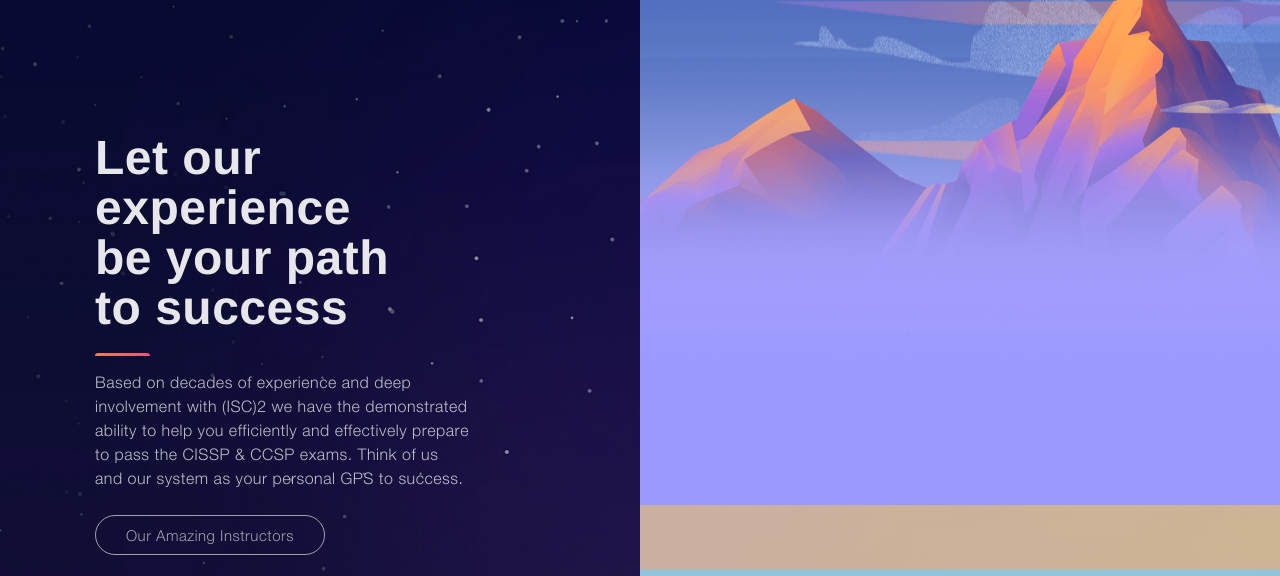
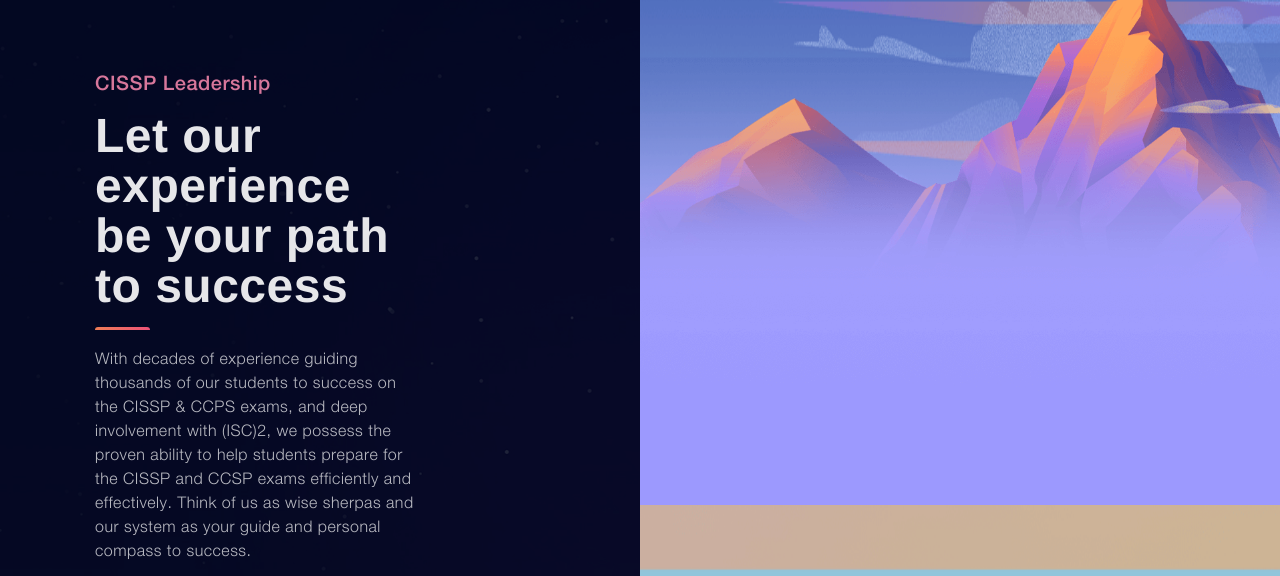
Before and after one commit to WebKing0121/dstn-frontend, an Angular app: page /home in a window 1280 px wide. Shown: the part 2016-2592 px from the top of the page. Built offline with nearby package versions, Linux system fonts and the light colour scheme.

Commit message:
update cissp-leadership section

```diff
--- a/src/app/pages/home/home.component.html
+++ b/src/app/pages/home/home.component.html
@@ -4,14 +4,15 @@
       <div class="sp-title d-flex flex-column"><span>CISSP & CCSP</span><span>Masterclasses</span></div>
       <div class="sp-spacer ml-1 my-4"></div>
       <div class="sp-description ml-1">
-              <span>We are your guides to lead you on the path to success on the CISSP & CCSP exams and to being a better security professional</span>
+        <span>We are your guides to lead you on the path to success on the CISSP & CCSP exams and to being a better
+          security professional</span>
       </div>
     </div>
   </div>
-  <div class="img-con rellax" data-rellax-speed="1" data-rellax-sm-speed="0" >
+  <div class="img-con rellax" data-rellax-speed="1" data-rellax-sm-speed="0">
     <div class="img-clouds rellax" data-rellax-speed="0"></div>
-      <div class="img-mountain rellax" data-rellax-speed="-2" data-rellax-sm-speed="0" ></div>
-      <div class="img-trees rellax" data-rellax-speed="2" data-rellax-sm-speed="0" ></div>
+    <div class="img-mountain rellax" data-rellax-speed="-2" data-rellax-sm-speed="0"></div>
+    <div class="img-trees rellax" data-rellax-speed="2" data-rellax-sm-speed="0"></div>
     <div class="sp-gradient rellax"></div>
     <div class="img-people rellax" data-rellax-speed="9" data-rellax-sm-speed="0"></div>
   </div>
@@ -25,23 +26,33 @@
       </div>
       <div class="sp-spacer my-3 pt-1"></div>
       <div class="sp-description">
-              <span>An unguided journey can be inefficient and time-consuming, and often leads to missteps. There is an verwhelming amount of study material available. We can help you focus on what is critical to success.</span>
+        <span>An unguided journey can be inefficient and time-consuming, and often leads to missteps. There is an
+          verwhelming amount of study material available. We can help you focus on what is critical to success.</span>
       </div>
     </div>
   </div>
 </div>
 <div class="sp-cissp-leadership sp-item row align-items-center">
+  <div class="bg"></div>
   <div class="sp-txt-con col-sm-12 col-lg-6 col-md-6 position-relative align-items-end">
     <div class="pr-0 sp-res-width">
+      <div class="sp-mark mb-3">
+        <span>CISSP Leadership</span>
+      </div>
       <div class="sp-title">
         <span>Let our experience be your path to success</span>
       </div>
-          <div class="sp-spacer"></div>
-          <div class="sp-description">Based on decades of experience and deep involvement with (ISC)2 we have the demonstrated ability to help you efficiently and effectively prepare to pass the CISSP & CCSP exams. Think of us and our system as your personal GPS to success.</div>
+      <div class="sp-spacer my-3"></div>
+      <div class="sp-description mb-3">
+        <span>With decades of experience guiding thousands of our students to success on the CISSP & CCPS exams, and
+          deep involvement with (ISC)2, we possess the proven ability to help students prepare for the CISSP and CCSP
+          exams efficiently and effectively. Think of us as wise sherpas and our system as your guide and personal
+          compass to success.</span>
+      </div>
       <a class="btn sp-button" href="our-team/our-team.html">Our Amazing Instructors</a>
     </div>
   </div>
-  <div class="col-sm-12 col-lg-6 col-md-6 img-con rellax" data-rellax-speed="0">
+  <div class="sp-img-con col-sm-12 col-lg-6 col-md-6 img-con rellax" data-rellax-speed="0">
     <div class="img-clouds"></div>
     <div class="img-mountain--leadership rellax" data-rellax-speed="0"></div>
     <div class="img-people rellax" data-rellax-speed="3" data-rellax-xs-speed="0"></div>
@@ -49,7 +60,8 @@
 </div>
 <div class="sp-video sp-item row d-flex flex-column justify-content-center align-items-center">
   <span class="img-video"></span>
-  <iframe width="100%" height="100%" src="https://www.youtube.com/embed/GEqSpsbHdCY" frameborder="0" allow="accelerometer; autoplay; encrypted-media; gyroscope; picture-in-picture" allowfullscreen></iframe>
+  <iframe width="100%" height="100%" src="https://www.youtube.com/embed/GEqSpsbHdCY" frameborder="0"
+    allow="accelerometer; autoplay; encrypted-media; gyroscope; picture-in-picture" allowfullscreen></iframe>
 </div>
 <div class="sp-intelligent-system sp-item row align-items-center col-lg-12 m-auto">
   <div class="img-con col-sm-12 col-lg-6 col-md-6 d-flex rellax justify-content-center" data-rellax-speed="0">
@@ -115,9 +127,13 @@
   <div class="sp-txt-con col-sm-12 col-lg-6 col-md-6 position-relative">
     <div class="pl-0 sp-res-width">
       <!--            <div class="sp-subtitle sp-pink">Intelligent System</div>-->
-          <div class="sp-title"><span class="d-none d-sm-block">Our complete integrated <span class="sp-pink">intelligent</span><br> learning system</span><span class="d-lg-none d-md-none">Our complete integrated <span class="sp-pink">intelligent</span> learning system</span></div>
+      <div class="sp-title"><span class="d-none d-sm-block">Our complete integrated <span
+            class="sp-pink">intelligent</span><br> learning system</span><span class="d-lg-none d-md-none">Our complete
+          integrated <span class="sp-pink">intelligent</span> learning system</span></div>
       <div class="sp-spacer"></div>
-          <div class="sp-description">We provide a complete system of learning tools that continually assess your unique strengths and weaknesses and guide you on what you need to focus on by creating a personalized study guide for you and targeted recommendations.</div>
+      <div class="sp-description">We provide a complete system of learning tools that continually assess your unique
+        strengths and weaknesses and guide you on what you need to focus on by creating a personalized study guide for
+        you and targeted recommendations.</div>
       <a class="btn sp-button" href="int-sys/int-sys.html">Read More</a>
     </div>
   </div>
@@ -128,7 +144,9 @@
       <!--            <div class="sp-subtitle sp-pink">Certification</div>-->
       <div class="sp-title">Achieve your certification goals!</div>
       <div class="sp-spacer"></div>
-          <div class="sp-description">We love nothing more than for our students to learn, obtain their certification goals, and become better security professionals. Place your trust in our experience and let us guide you to the summit of certification.</div>
+      <div class="sp-description">We love nothing more than for our students to learn, obtain their certification goals,
+        and become better security professionals. Place your trust in our experience and let us guide you to the summit
+        of certification.</div>
     </div>
   </div>
   <div class="col-sm-12 col-lg-7 col-md-7 img-con">
--- a/src/app/pages/home/home.component.scss
+++ b/src/app/pages/home/home.component.scss
@@ -37,11 +37,39 @@
   }
 }
 
-.sp-cissp-leadership
-{
+.sp-cissp-leadership {
+  background: none;
+
+  .bg {
+    height: 110vh;
+    width: 100vw;
+    position: absolute;
+    background: url(../../../assets/images/stars-bg.jpg);
+    background-repeat: no-repeat;
+    background-size: cover;
+    scroll-snap-align: center;
+    opacity: 0.2;
+  }
+
+  .sp-txt-con {
+    width: 45%;
+  }
+
+  .sp-img-con {
+    width: 55%;
+  }
+
   .sp-res-width {
     width: 100%;
     padding-left: 80px;
+  }
+
+  .sp-mark {
+    color: #D7779B;
+    font-size: 20px;
+    font-weight: 500;
+    letter-spacing: 0.5px;
+    line-height: 25px;
   }
 
   .sp-title {
@@ -51,5 +79,6 @@
   }
 
   .sp-description {
+    width: 329px;
   }
 }
```
Lines whose indentation alone changed are shown as unchanged.
